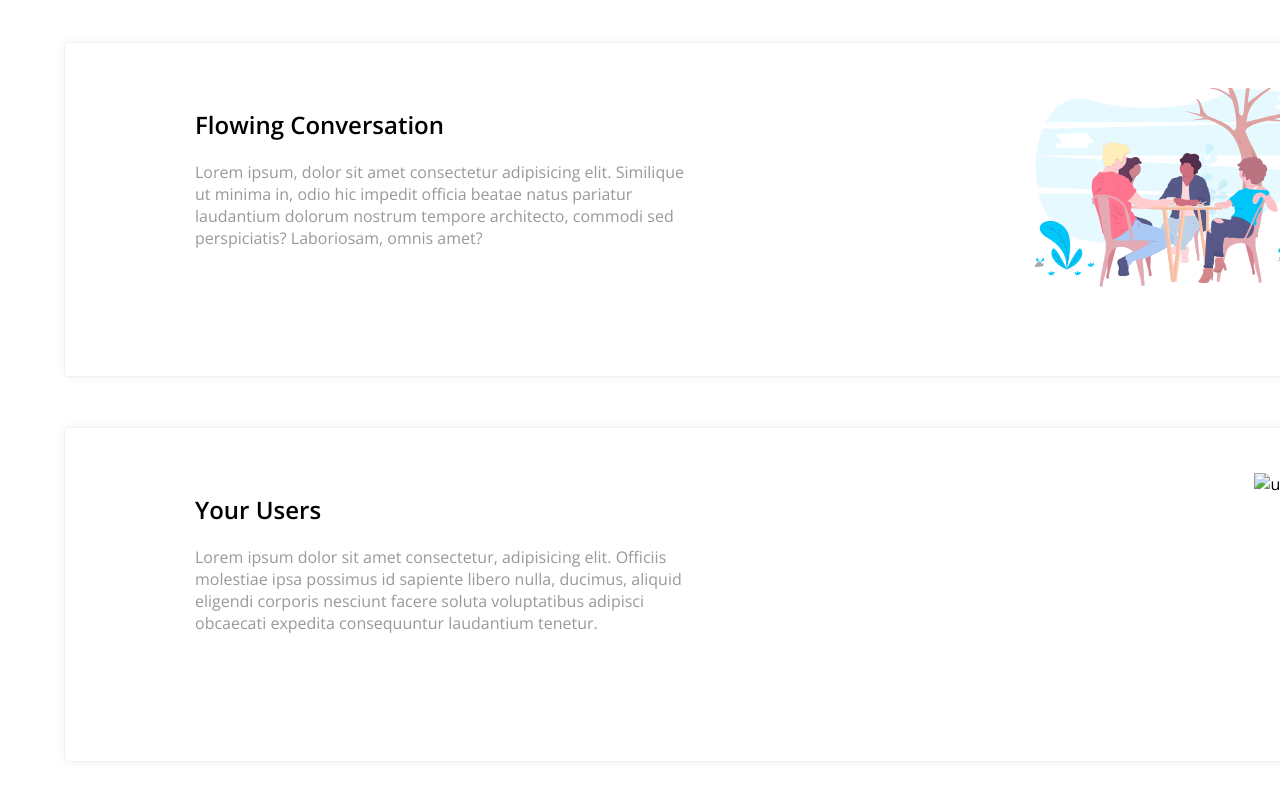
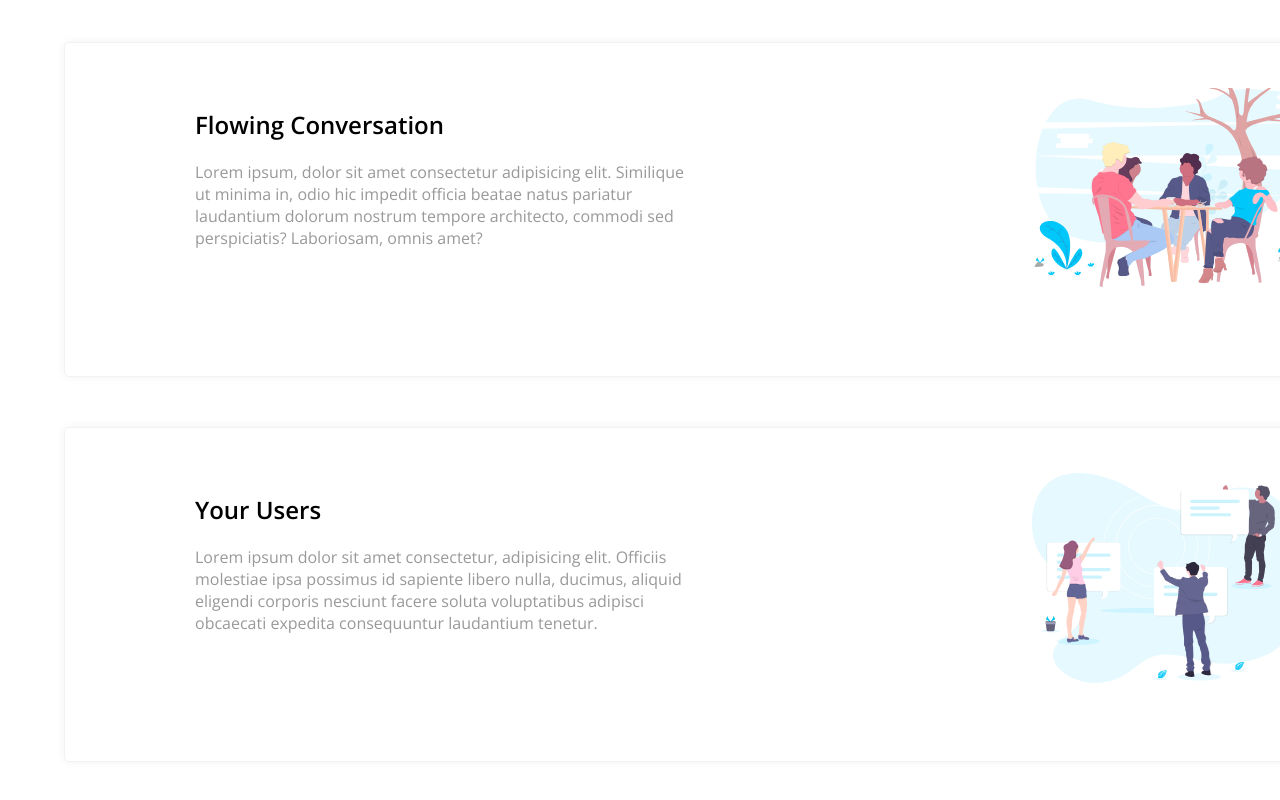
Before and after one commit to jhonmendex/fronend-mision-tic, a plain HTML site: page index.html in a window 1280 px wide. Shown: the part 1031-1831 px from the top of the page. Drawn offline with nearby package versions, Linux system fonts and the light colour scheme; the site is published under a folder, as on GitHub Pages, so addresses that start at the root find nothing.

Commit message:
add new section

```diff
--- a/index.html
+++ b/index.html
@@ -100,7 +100,7 @@
               </p>
             </div>
             <div class="section-img">
-              <img src="/images/illustration-your-users.svg" alt="users" />
+              <img src="images/illustration-your-users.svg" alt="users" />
             </div>
           </div>
         </div>
```
